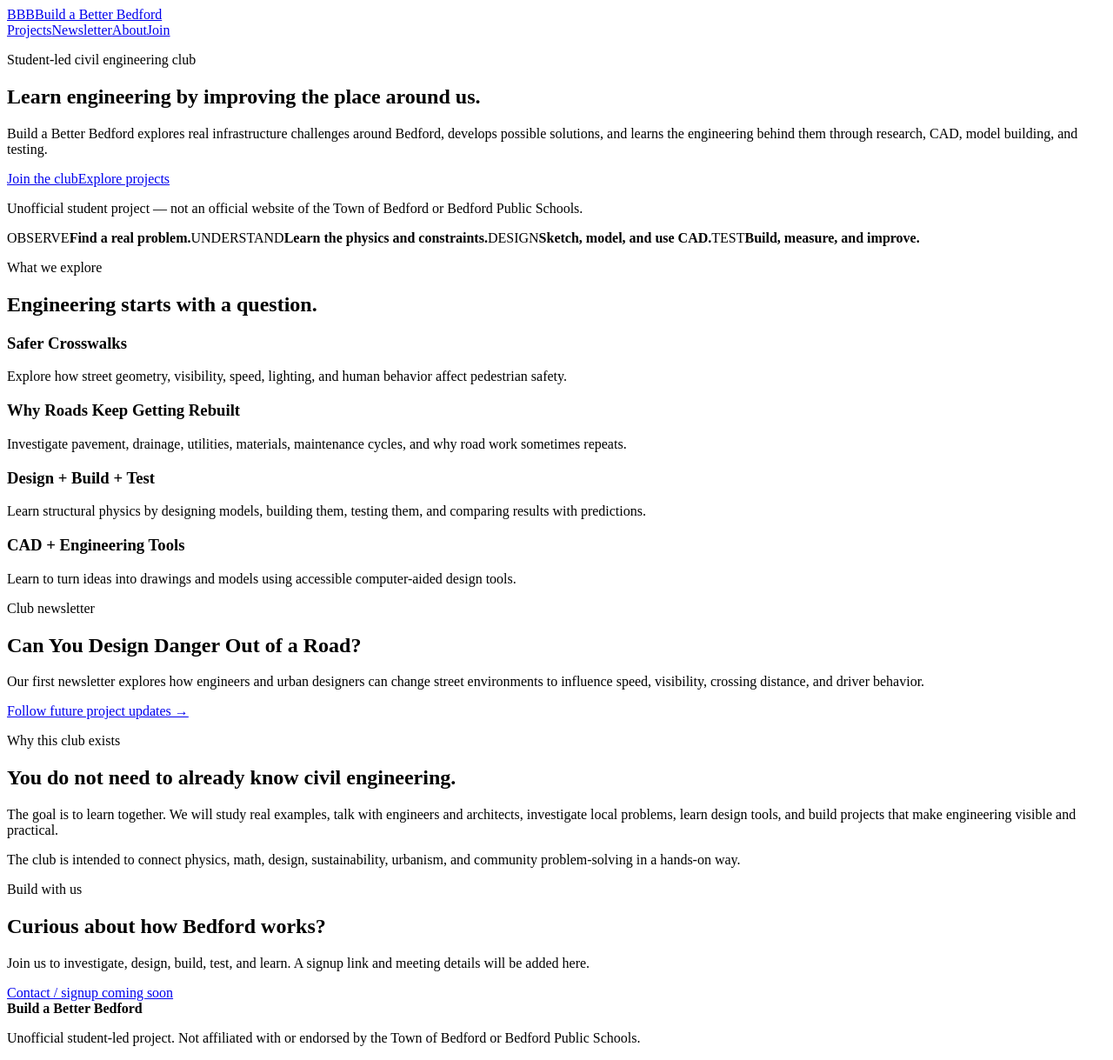
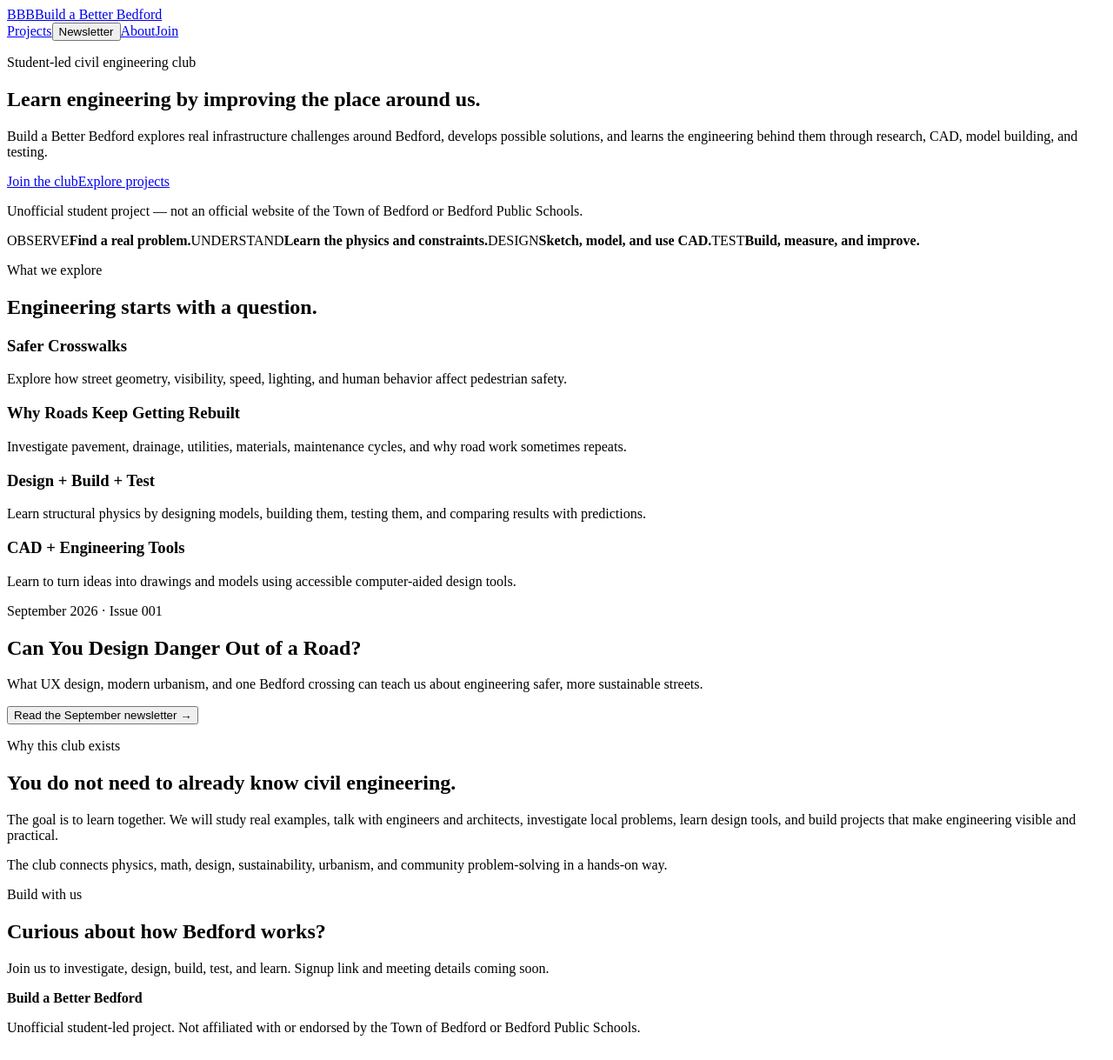
Before and after one commit to alexandraelizabethpominova-wq/build-a-better-bedford, a React (Vite) app: page / in a window 1280 px wide. Shown: the whole page at 87% size. Built offline with nearby package versions, Linux system fonts and the light colour scheme; the HTML template or start-up script is replaced by a standard one.

Commit message:
Link September newsletter from homepage

```diff
--- a/src/App.tsx
+++ b/src/App.tsx
@@ -1,148 +1,28 @@
+import { useState } from 'react'
+import Newsletter from './Newsletter'
+import './newsletter.css'
+
 const projects = [
-  {
-    title: 'Safer Crosswalks',
-    text: 'Explore how street geometry, visibility, speed, lighting, and human behavior affect pedestrian safety.'
-  },
-  {
-    title: 'Why Roads Keep Getting Rebuilt',
-    text: 'Investigate pavement, drainage, utilities, materials, maintenance cycles, and why road work sometimes repeats.'
-  },
-  {
-    title: 'Design + Build + Test',
-    text: 'Learn structural physics by designing models, building them, testing them, and comparing results with predictions.'
-  },
-  {
-    title: 'CAD + Engineering Tools',
-    text: 'Learn to turn ideas into drawings and models using accessible computer-aided design tools.'
-  }
+  { title: 'Safer Crosswalks', text: 'Explore how street geometry, visibility, speed, lighting, and human behavior affect pedestrian safety.' },
+  { title: 'Why Roads Keep Getting Rebuilt', text: 'Investigate pavement, drainage, utilities, materials, maintenance cycles, and why road work sometimes repeats.' },
+  { title: 'Design + Build + Test', text: 'Learn structural physics by designing models, building them, testing them, and comparing results with predictions.' },
+  { title: 'CAD + Engineering Tools', text: 'Learn to turn ideas into drawings and models using accessible computer-aided design tools.' }
 ]
 
 function App() {
-  return (
-    <div>
-      <header className="site-header">
-        <div className="container nav">
-          <a className="brand" href="#top" aria-label="Build a Better Bedford home">
-            <span className="brand-mark">BBB</span>
-            <span>Build a Better Bedford</span>
-          </a>
-          <nav aria-label="Main navigation">
-            <a href="#projects">Projects</a>
-            <a href="#newsletter">Newsletter</a>
-            <a href="#about">About</a>
-            <a className="nav-cta" href="#join">Join</a>
-          </nav>
-        </div>
-      </header>
+  const [page, setPage] = useState<'home' | 'newsletter'>('home')
+  if (page === 'newsletter') return <><button className="back-home" onClick={() => setPage('home')}>← Build a Better Bedford</button><Newsletter /></>
 
-      <main id="top">
-        <section className="hero">
-          <div className="container hero-grid">
-            <div>
-              <p className="eyebrow">Student-led civil engineering club</p>
-              <h1>Learn engineering by improving the place around us.</h1>
-              <p className="hero-copy">
-                Build a Better Bedford explores real infrastructure challenges around Bedford,
-                develops possible solutions, and learns the engineering behind them through
-                research, CAD, model building, and testing.
-              </p>
-              <div className="actions">
-                <a className="button primary" href="#join">Join the club</a>
-                <a className="button secondary" href="#projects">Explore projects</a>
-              </div>
-              <p className="unofficial">
-                Unofficial student project — not an official website of the Town of Bedford or Bedford Public Schools.
-              </p>
-            </div>
-            <div className="hero-card" aria-label="Club approach">
-              <span>OBSERVE</span>
-              <strong>Find a real problem.</strong>
-              <span>UNDERSTAND</span>
-              <strong>Learn the physics and constraints.</strong>
-              <span>DESIGN</span>
-              <strong>Sketch, model, and use CAD.</strong>
-              <span>TEST</span>
-              <strong>Build, measure, and improve.</strong>
-            </div>
-          </div>
-        </section>
-
-        <section className="section" id="projects">
-          <div className="container">
-            <p className="eyebrow">What we explore</p>
-            <h2>Engineering starts with a question.</h2>
-            <div className="card-grid">
-              {projects.map((project) => (
-                <article className="project-card" key={project.title}>
-                  <h3>{project.title}</h3>
-                  <p>{project.text}</p>
-                </article>
-              ))}
-            </div>
-          </div>
-        </section>
-
-        <section className="section tone" id="newsletter">
-          <div className="container split">
-            <div>
-              <p className="eyebrow">Club newsletter</p>
-              <h2>Can You Design Danger Out of a Road?</h2>
-            </div>
-            <div>
-              <p>
-                Our first newsletter explores how engineers and urban designers can change street
-                environments to influence speed, visibility, crossing distance, and driver behavior.
-              </p>
-              <a className="text-link" href="#join">Follow future project updates →</a>
-            </div>
-          </div>
-        </section>
-
-        <section className="section" id="about">
-          <div className="container split">
-            <div>
-              <p className="eyebrow">Why this club exists</p>
-              <h2>You do not need to already know civil engineering.</h2>
-            </div>
-            <div>
-              <p>
-                The goal is to learn together. We will study real examples, talk with engineers and
-                architects, investigate local problems, learn design tools, and build projects that
-                make engineering visible and practical.
-              </p>
-              <p>
-                The club is intended to connect physics, math, design, sustainability, urbanism,
-                and community problem-solving in a hands-on way.
-              </p>
-            </div>
-          </div>
-        </section>
-
-        <section className="section join" id="join">
-          <div className="container join-card">
-            <div>
-              <p className="eyebrow">Build with us</p>
-              <h2>Curious about how Bedford works?</h2>
-              <p>
-                Join us to investigate, design, build, test, and learn. A signup link and meeting
-                details will be added here.
-              </p>
-            </div>
-            <a className="button primary" href="mailto:">Contact / signup coming soon</a>
-          </div>
-        </section>
-      </main>
-
-      <footer>
-        <div className="container footer-inner">
-          <strong>Build a Better Bedford</strong>
-          <p>
-            Unofficial student-led project. Not affiliated with or endorsed by the Town of Bedford or Bedford Public Schools.
-          </p>
-        </div>
-      </footer>
-    </div>
-  )
+  return <div>
+    <header className="site-header"><div className="container nav"><a className="brand" href="#top"><span className="brand-mark">BBB</span><span>Build a Better Bedford</span></a><nav><a href="#projects">Projects</a><button className="nav-link-button" onClick={() => setPage('newsletter')}>Newsletter</button><a href="#about">About</a><a className="nav-cta" href="#join">Join</a></nav></div></header>
+    <main id="top">
+      <section className="hero"><div className="container hero-grid"><div><p className="eyebrow">Student-led civil engineering club</p><h1>Learn engineering by improving the place around us.</h1><p className="hero-copy">Build a Better Bedford explores real infrastructure challenges around Bedford, develops possible solutions, and learns the engineering behind them through research, CAD, model building, and testing.</p><div className="actions"><a className="button primary" href="#join">Join the club</a><a className="button secondary" href="#projects">Explore projects</a></div><p className="unofficial">Unofficial student project — not an official website of the Town of Bedford or Bedford Public Schools.</p></div><div className="hero-card"><span>OBSERVE</span><strong>Find a real problem.</strong><span>UNDERSTAND</span><strong>Learn the physics and constraints.</strong><span>DESIGN</span><strong>Sketch, model, and use CAD.</strong><span>TEST</span><strong>Build, measure, and improve.</strong></div></div></section>
+      <section className="section" id="projects"><div className="container"><p className="eyebrow">What we explore</p><h2>Engineering starts with a question.</h2><div className="card-grid">{projects.map(p=><article className="project-card" key={p.title}><h3>{p.title}</h3><p>{p.text}</p></article>)}</div></div></section>
+      <section className="section tone" id="newsletter"><div className="container split"><div><p className="eyebrow">September 2026 · Issue 001</p><h2>Can You Design Danger Out of a Road?</h2></div><div><p>What UX design, modern urbanism, and one Bedford crossing can teach us about engineering safer, more sustainable streets.</p><button className="text-link link-button" onClick={() => setPage('newsletter')}>Read the September newsletter →</button></div></div></section>
+      <section className="section" id="about"><div className="container split"><div><p className="eyebrow">Why this club exists</p><h2>You do not need to already know civil engineering.</h2></div><div><p>The goal is to learn together. We will study real examples, talk with engineers and architects, investigate local problems, learn design tools, and build projects that make engineering visible and practical.</p><p>The club connects physics, math, design, sustainability, urbanism, and community problem-solving in a hands-on way.</p></div></div></section>
+      <section className="section join" id="join"><div className="container join-card"><div><p className="eyebrow">Build with us</p><h2>Curious about how Bedford works?</h2><p>Join us to investigate, design, build, test, and learn. Signup link and meeting details coming soon.</p></div></div></section>
+    </main>
+    <footer><div className="container footer-inner"><strong>Build a Better Bedford</strong><p>Unofficial student-led project. Not affiliated with or endorsed by the Town of Bedford or Bedford Public Schools.</p></div></footer>
+  </div>
 }
-
 export default App
```
